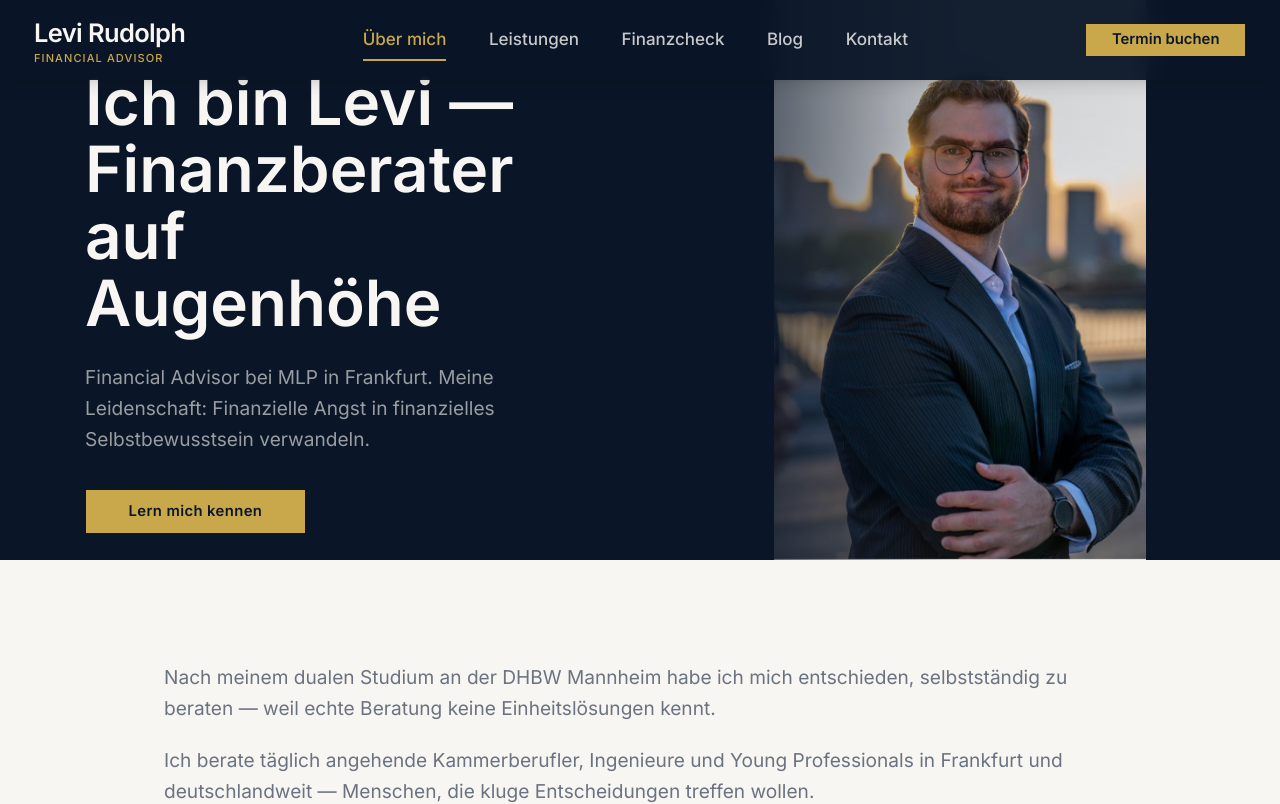
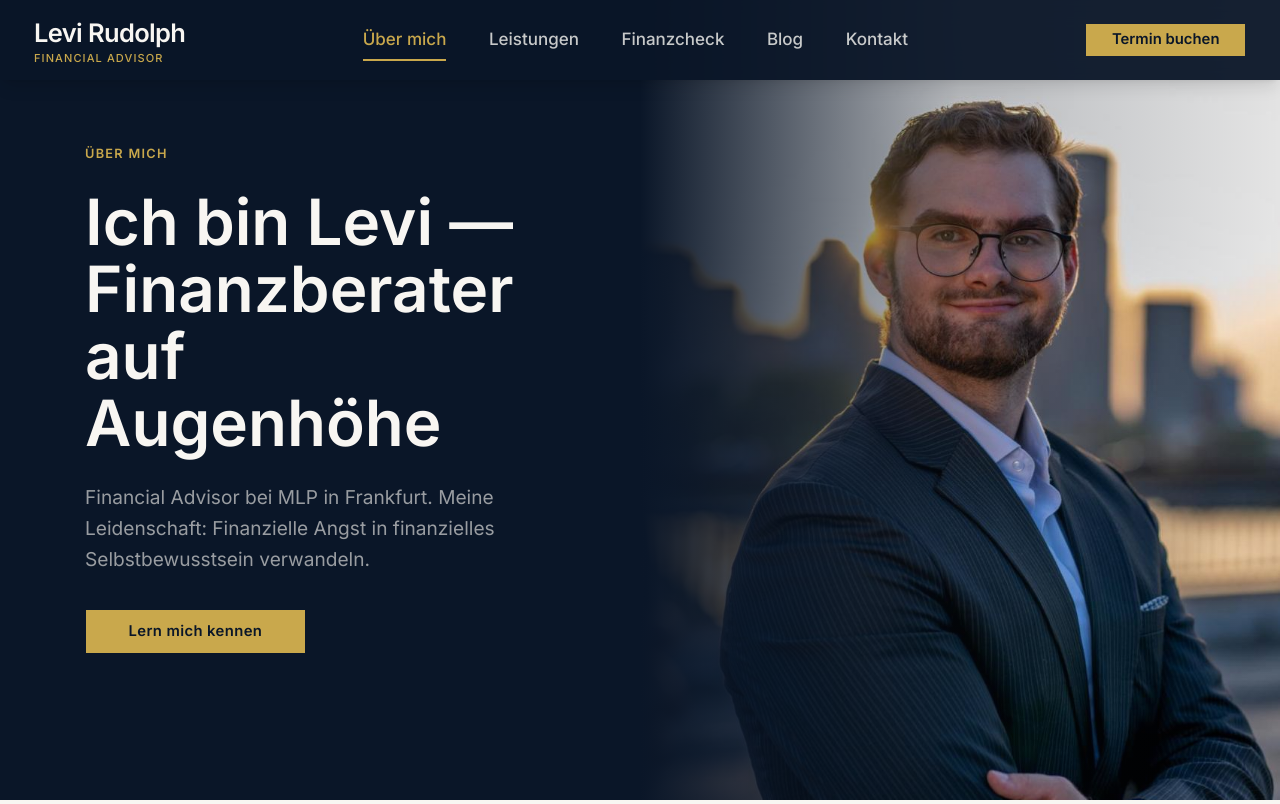
Before and after one commit to noahhirzel-cpu/levi-rudolph-website, a Next.js app: page /ueber-mich in a window 1280 px wide. Shown: the top 804 px of the page. Built offline with nearby package versions, Linux system fonts and the light colour scheme.

Commit message:
fix: ueber-mich image object-cover with better position, min-h-screen on desktop

```diff
--- a/app/(site)/ueber-mich/page.tsx
+++ b/app/(site)/ueber-mich/page.tsx
@@ -80,15 +80,15 @@ export default function UeberMichPage() {
         </div>
 
         {/* Right — Photo */}
-        <div className="relative min-h-[70vh] lg:min-h-full bg-navy">
+        <div className="relative min-h-[60vh] lg:min-h-screen">
           <Image
             src="/images/levi-business.jpeg"
             alt="Levi Rudolph — Financial Advisor Frankfurt"
             fill
-            className="object-contain object-center"
+            className="object-cover object-[center_15%]"
             priority
           />
-          <div className="absolute inset-0 bg-gradient-to-r from-navy via-navy/10 to-transparent lg:block hidden" />
+          <div className="absolute inset-0 bg-gradient-to-r from-navy via-navy/20 to-transparent lg:block hidden" />
           <div className="absolute inset-0 bg-gradient-to-b from-navy via-transparent to-transparent lg:hidden" />
         </div>
       </section>
```
